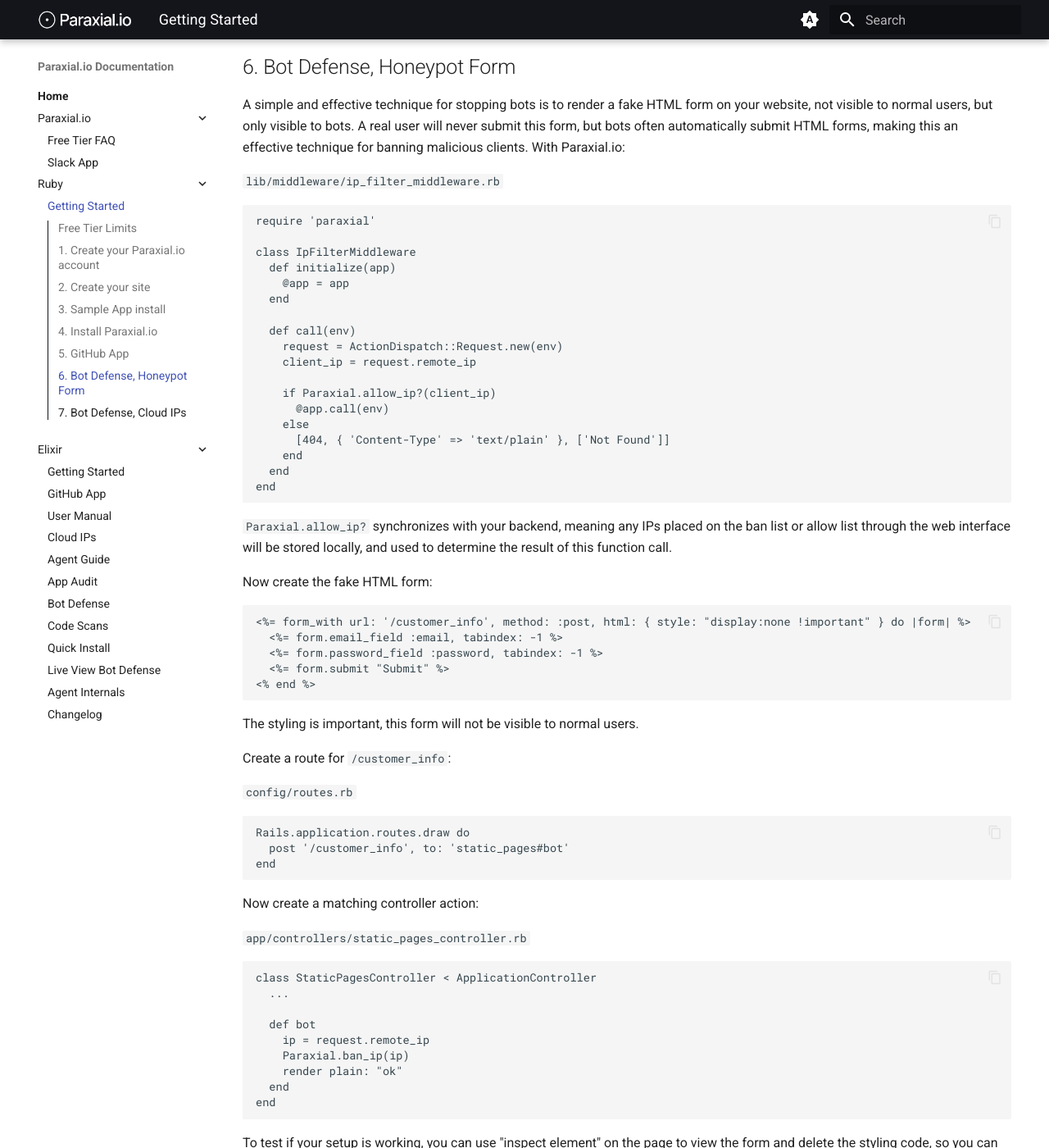
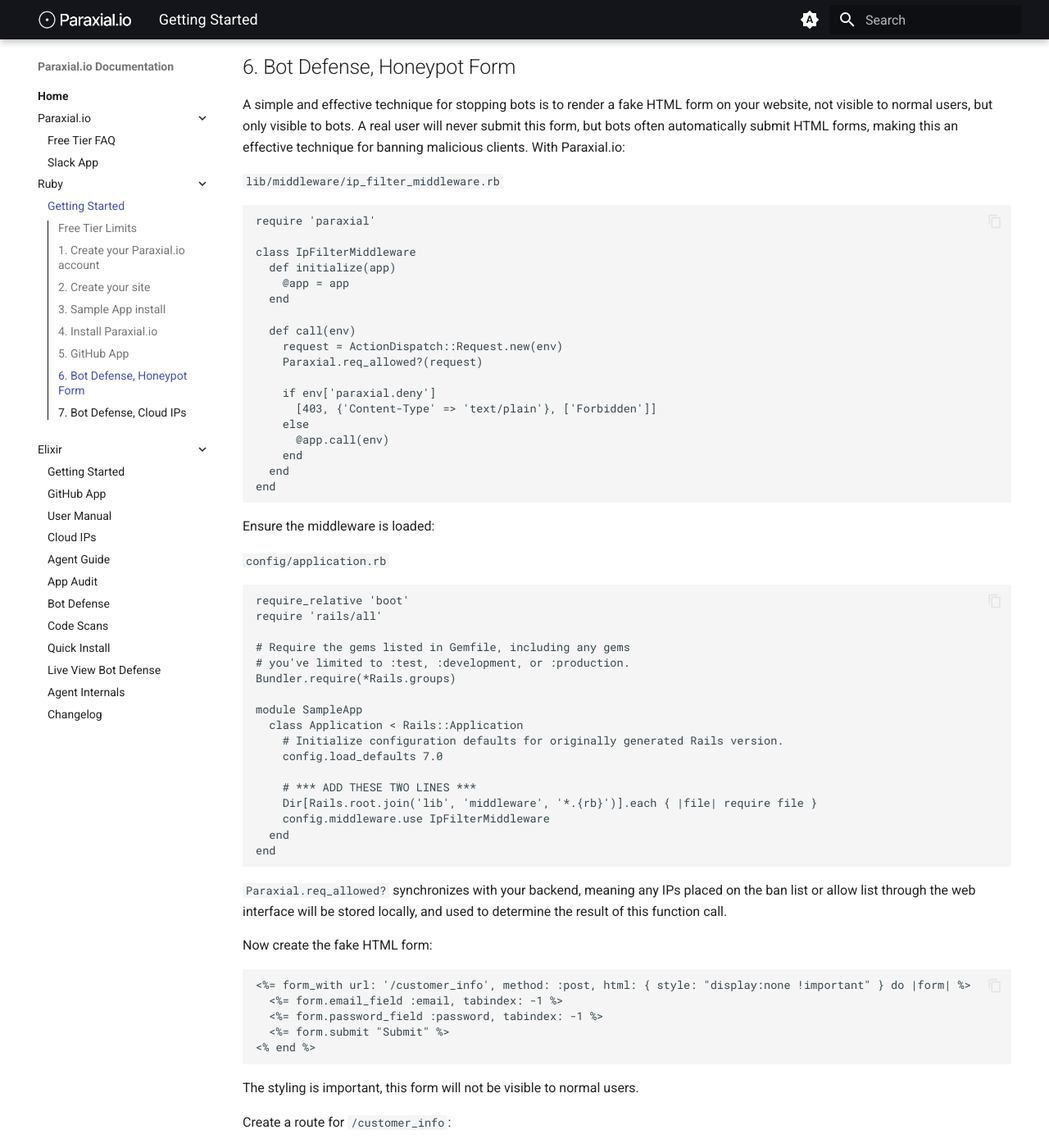
Before and after one commit to paraxialio/documentation, an MkDocs documentation site: the page built from docs/ruby/start.md, in a window 1280 px wide and 1400 px high, scrolled down 10230 px. Shown: the whole window at 82% size. Built offline with MkDocs 1.6.1 and Material for MkDocs 9.7.7, drawn with Linux system fonts in a browser that asks for light colours; some of the changed text lies outside the part shown.

Commit message:
update cloud ips and honeypot

````diff
--- a/docs/ruby/start.md
+++ b/docs/ruby/start.md
@@ -319,18 +319,42 @@
 
   def call(env)
     request = ActionDispatch::Request.new(env)
-    client_ip = request.remote_ip
+    Paraxial.req_allowed?(request)
 
-    if Paraxial.allow_ip?(client_ip)
+    if env['paraxial.deny']
+      [403, {'Content-Type' => 'text/plain'}, ['Forbidden']]
+    else
       @app.call(env)
-    else
-      [404, { 'Content-Type' => 'text/plain' }, ['Not Found']]
     end
   end
 end
 ```
 
-`Paraxial.allow_ip?` synchronizes with your backend, meaning any IPs placed on the ban list or allow list through the web interface will be stored locally, and used to determine the result of this function call.
+Ensure the middleware is loaded:
+
+`config/application.rb`
+
+```
+require_relative 'boot'
+require 'rails/all'
+
+# Require the gems listed in Gemfile, including any gems
+# you've limited to :test, :development, or :production.
+Bundler.require(*Rails.groups)
+
+module SampleApp
+  class Application < Rails::Application
+    # Initialize configuration defaults for originally generated Rails version.
+    config.load_defaults 7.0
+
+    # *** ADD THESE TWO LINES ***
+    Dir[Rails.root.join('lib', 'middleware', '*.{rb}')].each { |file| require file }
+    config.middleware.use IpFilterMiddleware
+  end
+end
+```
+
+`Paraxial.req_allowed?` synchronizes with your backend, meaning any IPs placed on the ban list or allow list through the web interface will be stored locally, and used to determine the result of this function call.
 
 Now create the fake HTML form:
 
@@ -363,8 +387,9 @@
   ...
 
   def bot
-    ip = request.remote_ip
-    Paraxial.ban_ip(ip)
+    # The second argument is the ban length, options are:
+    # :hour, :day, :week, and :infinity
+    Paraxial.honeypot_ban(request.remote_ip, :infinity)
     render plain: "ok"
   end
 end
@@ -420,38 +445,13 @@
 
   def call(env)
     request = ActionDispatch::Request.new(env)
-    client_ip = request.remote_ip
-    c = Paraxial.cloud_ip?(client_ip)
+    Paraxial.block_cloud_ip(request, ['/login'])
 
-    if c and ["/login", "/signup"].include?(request.fullpath)
-      [404, { 'Content-Type' => 'text/plain' }, ['Not Found']]
+    if env['paraxial.deny']
+      [403, {'Content-Type' => 'text/plain'}, ['Forbidden']]
     else
       @app.call(env)
     end
   end
 end
 ```
-
-<br>
-
-`config/application.rb`
-
-```
-require_relative 'boot'
-require 'rails/all'
-
-# Require the gems listed in Gemfile, including any gems
-# you've limited to :test, :development, or :production.
-Bundler.require(*Rails.groups)
-
-module SampleApp
-  class Application < Rails::Application
-    # Initialize configuration defaults for originally generated Rails version.
-    config.load_defaults 7.0
-
-    # *** ADD THESE TWO LINES ***
-    Dir[Rails.root.join('lib', 'middleware', '*.{rb}')].each { |file| require file }
-    config.middleware.use IpFilterMiddleware
-  end
-end
-```
````
